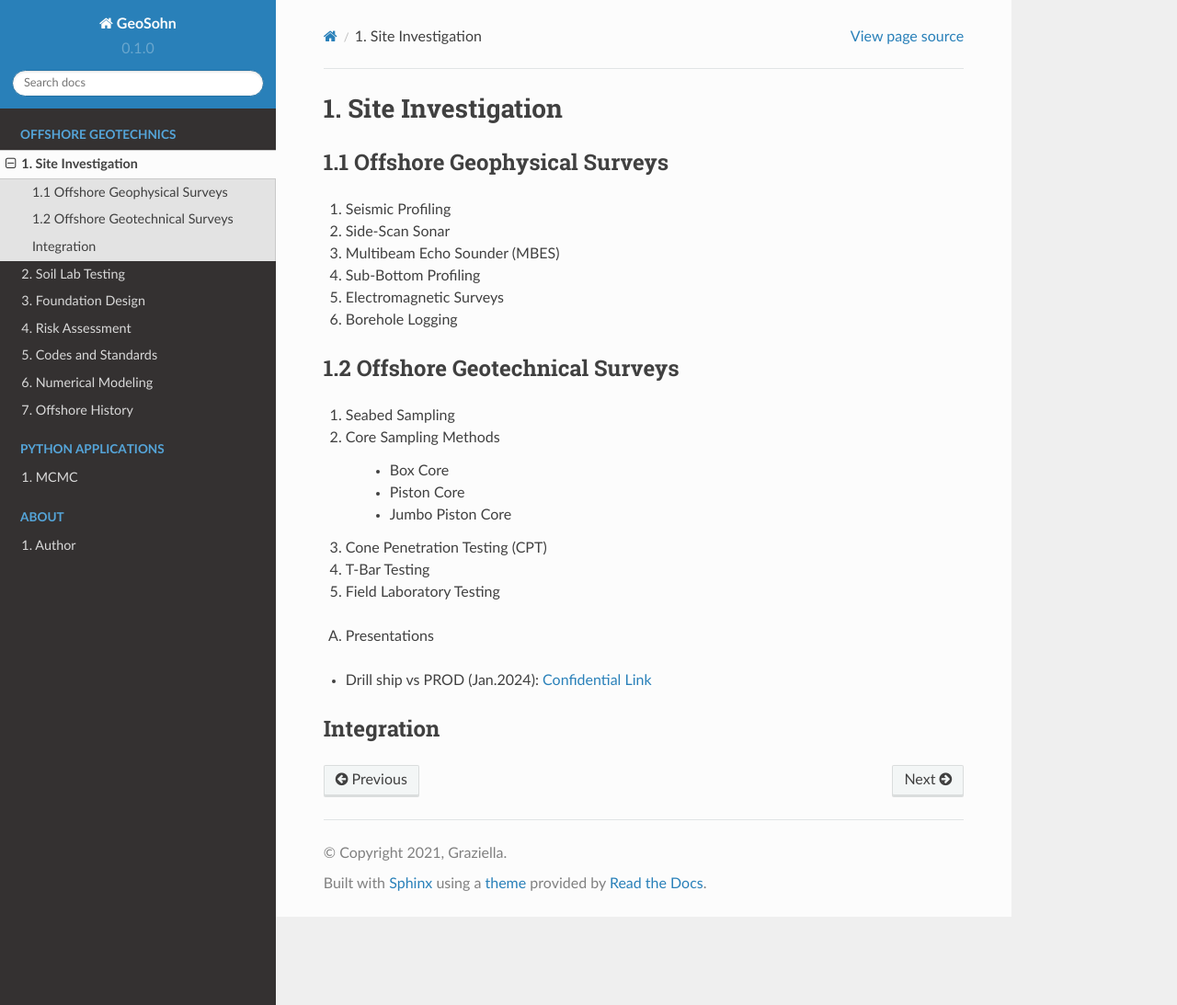
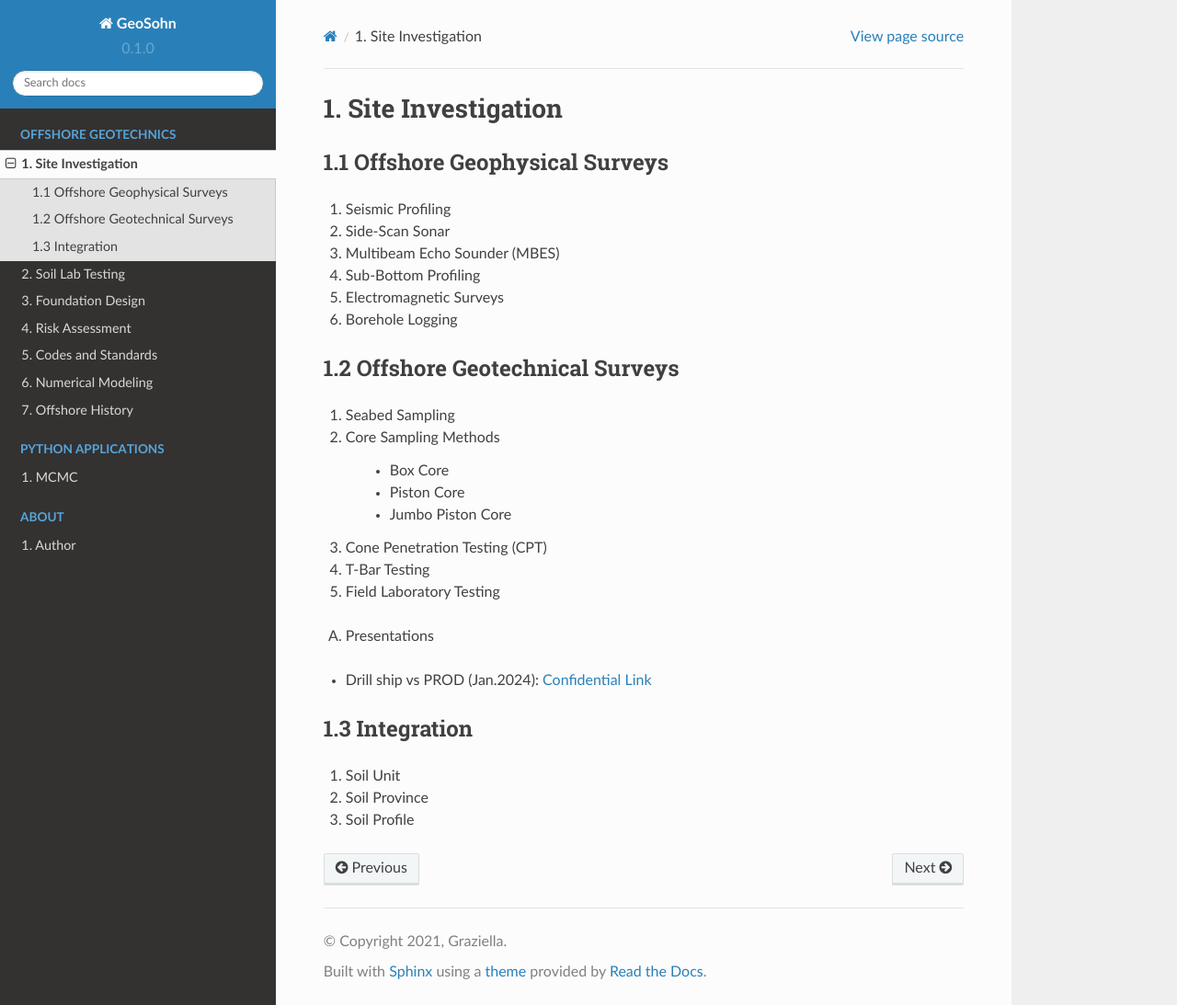
Before and after one commit to jrson11/GeoSohn, a Sphinx documentation site: the page built from docs/source/1-Site_Investigation.rst, in a window 1280 px wide and 1093 px high. Shown: the whole window at 92% size. Built offline with Sphinx 7.4.7 and the Read the Docs theme 2.0.0, drawn with Linux system fonts in a browser that asks for light colours; pages that are not in the unit, such as notebooks, are missing from menus.

Commit message:
Update 1-Site_Investigation.rst

```diff
--- a/docs/source/1-Site_Investigation.rst
+++ b/docs/source/1-Site_Investigation.rst
@@ -39,5 +39,11 @@ A. Presentations
 
 - Drill ship vs PROD (Jan.2024): `Confidential Link <https://bp365-my.sharepoint.com/:p:/g/personal/jung_sohn_bp_com/EU_X7owC-gFBvuH80eOZSUABVG--Z-htr7CU14buP3owXg?e=m9wsk2>`_
 
-Integration
--------------
+1.3 Integration
+----------------
+
+1. Soil Unit
+
+2. Soil Province
+
+3. Soil Profile
```
